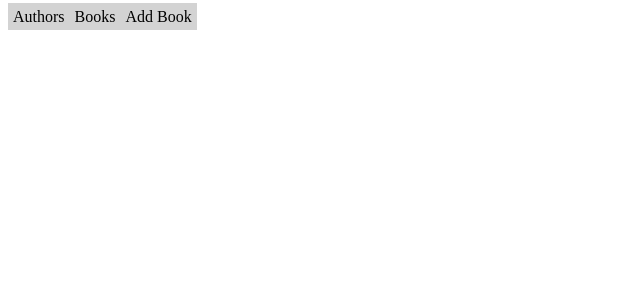
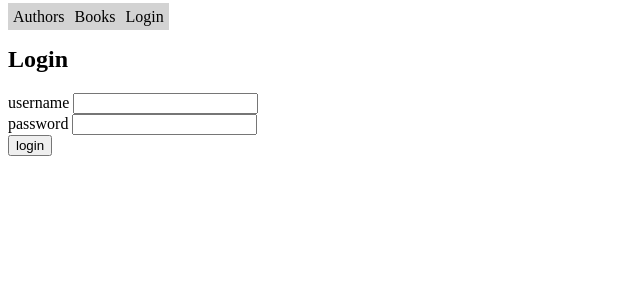
Before and after one commit to BrightsDays/fullstackopen, a React (Create React App) app in the folder part8/library-frontend/: page /login in a window 1280 px wide. Shown: the top 300 px of the page, without its empty margins (0-640 px from the left). Built offline with nearby package versions, Linux system fonts and the light colour scheme.

Commit message:
add login

```diff
--- a/part8/library-frontend/src/App.js
+++ b/part8/library-frontend/src/App.js
@@ -1,8 +1,11 @@
 import Authors from './components/Authors'
-import { Routes, Route, Link } from 'react-router-dom'
+import { Routes, Route, Link, Navigate } from 'react-router-dom'
 import Books from './components/Books'
 import styled from 'styled-components'
 import BookForm from './components/BookForm'
+import LoginForm from './components/LoginForm'
+import { useState } from 'react'
+import { useApolloClient } from '@apollo/client'
 
 const LinkButton = styled(Link)`
   padding: 5px;
@@ -15,19 +18,61 @@ const LinkButton = styled(Link)`
 `
 
 const App = () => {
+  const [token, setToken] = useState('')
+  const [errorMessage, setErrorMessage] = useState('')
+  const client = useApolloClient()
+
+  const logout = () => {
+    setToken('')
+    localStorage.clear()
+    client.resetStore()
+  }
+
+  const notify = (message) => {
+    setErrorMessage(message)
+    setTimeout(() => {
+      setErrorMessage(null)
+    }, 10000)
+  }
+
+  const Notify = ({ errorMessage }) => {
+    if (!errorMessage) {
+      return null
+    }
+    return <div style={{ color: 'red' }}>{errorMessage}</div>
+  }
+
   return (
     <div>
       <nav>
         <LinkButton to="/authors">Authors</LinkButton>
         <LinkButton to="/books">Books</LinkButton>
-        <LinkButton to="/add-book">Add Book</LinkButton>
+        {token && <LinkButton to="/add-book">Add Book</LinkButton>}
+        {token && (
+          <LinkButton to="/login" onClick={logout}>
+            Logout
+          </LinkButton>
+        )}
+        {!token && <LinkButton to="/login">Login</LinkButton>}
       </nav>
 
+      <Notify errorMessage={errorMessage} />
+
       <Routes>
-        <Route path="/" element={<h3>Main</h3>} />
-        <Route path="/authors" element={<Authors />} />
+        <Route path="/" element={<Books />} />
+        <Route path="/authors" element={<Authors token={token} />} />
         <Route path="/books" element={<Books />} />
         <Route path="/add-book" element={<BookForm />} />
+        <Route
+          path="/login"
+          element={
+            !token ? (
+              <LoginForm setToken={setToken} setError={notify} />
+            ) : (
+              <Navigate replace to="/" />
+            )
+          }
+        />
       </Routes>
     </div>
   )
--- a/part8/library-frontend/src/components/Authors.js
+++ b/part8/library-frontend/src/components/Authors.js
@@ -2,7 +2,7 @@ import { useQuery } from '@apollo/client'
 import { ALL_AUTHORS } from '../queries'
 import AuthorForm from './AuthorForm'
 
-const Authors = () => {
+const Authors = ({ token }) => {
   const result = useQuery(ALL_AUTHORS)
 
   if (result.loading) return <div>loading...</div>
@@ -28,7 +28,7 @@ const Authors = () => {
           {list}
         </tbody>
       </table>
-      <AuthorForm />
+      {token && <AuthorForm />}
     </div>
   )
 }
--- /dev/null
+++ b/part8/library-frontend/src/components/LoginForm.js
@@ -0,0 +1,53 @@
+import { useMutation } from '@apollo/client'
+import { useEffect, useState } from 'react'
+import { LOGIN } from '../queries'
+
+const LoginForm = ({ setToken, setError }) => {
+  const [username, setUsername] = useState('')
+  const [password, setPassword] = useState('')
+
+  const [login, result] = useMutation(LOGIN, {
+    onError: (error) => {
+      setError(error.graphQLErrors[0].message)
+    },
+  })
+
+  useEffect(() => {
+    if (result.data) {
+      const token = result.data.login.value
+      setToken(token)
+      localStorage.setItem('books-app-token', token)
+    }
+  }, [result.data])
+
+  const submit = (event) => {
+    event.preventDefault()
+    login({ variables: { username, password } })
+  }
+
+  return (
+    <div>
+      <h2>Login</h2>
+      <form onSubmit={submit}>
+        <div>
+          username{' '}
+          <input
+            value={username}
+            onChange={({ target }) => setUsername(target.value)}
+          />
+        </div>
+        <div>
+          password{' '}
+          <input
+            type="password"
+            value={password}
+            onChange={({ target }) => setPassword(target.value)}
+          />
+        </div>
+        <button type="submit">login</button>
+      </form>
+    </div>
+  )
+}
+
+export default LoginForm
--- a/part8/library-frontend/src/index.js
+++ b/part8/library-frontend/src/index.js
@@ -6,13 +6,25 @@ import {
   HttpLink,
   InMemoryCache,
 } from '@apollo/client'
+import { setContext } from '@apollo/client/link/context'
 import { BrowserRouter as Router } from 'react-router-dom'
+
+const authLink = setContext((_, { headers }) => {
+  const token = localStorage.getItem('books-app-token')
+
+  return {
+    headers: {
+      ...headers,
+      authorization: token ? `bearer ${token}` : null,
+    },
+  }
+})
+
+const httpLink = new HttpLink({ uri: 'http://localhost:4000' })
 
 const client = new ApolloClient({
   cache: new InMemoryCache(),
-  link: new HttpLink({
-    uri: 'http://localhost:4000',
-  }),
+  link: authLink.concat(httpLink),
 })
 
 ReactDOM.createRoot(document.getElementById('root')).render(
--- a/part8/library-frontend/src/queries.js
+++ b/part8/library-frontend/src/queries.js
@@ -52,3 +52,11 @@ export const EDIT_AUTHOR = gql`
     }
   }
 `
+
+export const LOGIN = gql`
+  mutation login($username: String!, $password: String!) {
+    login(username: $username, password: $password) {
+      value
+    }
+  }
+`
```
Also changed, not shown: 2 other files (tests, documents, lock files or other folders).
